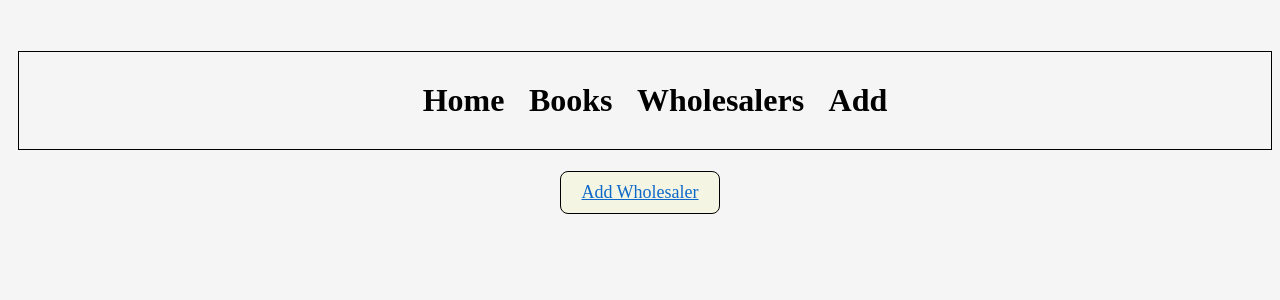
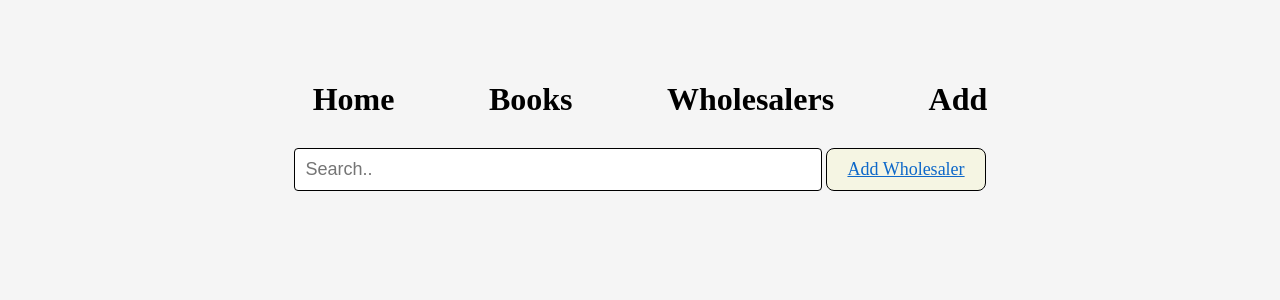
Before and after one commit to markmcgrory/python_project, a Flask app: page /wholesalers in a window 1280 px wide. Shown: the top 300 px of the page. Run offline with Flask 3, Linux system fonts and the light colour scheme; data that the repository does not hold is empty; some libraries are stand-ins or nearby versions.

Commit message:
introduced non-functioning search bar

```diff
--- a/repositories/wholesaler_repository.py
+++ b/repositories/wholesaler_repository.py
@@ -16,7 +16,7 @@ def save(wholesaler):
 def select_all():
     wholesalers = []
 
-    sql = "SELECT * FROM wholesalers ORDER BY nameq"
+    sql = "SELECT * FROM wholesalers ORDER BY name"
     results = run_sql(sql)
 
     for row in results:
--- a/static/style.css
+++ b/static/style.css
@@ -6,7 +6,7 @@ display: flexbox;
 padding: 30px;
 margin-left: 10px;
 margin-top: 20px;
-border: 1px black solid;
+/* border: 1px black solid; */
 /* background-color: rgba(245, 245, 245, 0.571); */
 
 }
@@ -43,11 +43,21 @@ span {
     font-weight: bolder;
     text-decoration: none;
     font-family: newfont;
-    margin-left: 20px;
+    margin-left: 30px;
     color:black;
+    padding: 20px;
+    margin-right: 20px;
+
 }
 
-
+.search {
+    width: 40%;
+    padding: 10px;
+    margin-bottom: 15px;
+    border: 1px solid;
+    border-radius: 4px;
+    font-size: large;
+}
 
 body {
 
@@ -63,9 +73,6 @@ body {
 
 }
 
-.header {
-    position:relative
-}
 
 
 select {
@@ -123,7 +130,8 @@ a {
 
 
 footer {
-    margin-top: 400px;
+
+    margin-top: 200px;
     font-family: newfont;
     font-style: italic;
     font-weight:lighter;
--- a/templates/base.html
+++ b/templates/base.html
@@ -10,7 +10,6 @@
 <body>
   <header>
     <br>
-    <!-- <p><div class="shop-name"> Wilton St. Bookshop</div></p> -->
     <nav>
           <div class="nav-bar">
           <a href="/" class="nav-item">Home</a>
@@ -18,6 +17,7 @@
           <a href="/wholesalers" class="nav-item">Wholesalers</a>
           <a href="/add" class="nav-item">Add</a>
       </nav>
+
     </header>
   </body>
 
--- a/templates/books/index.html
+++ b/templates/books/index.html
@@ -2,6 +2,7 @@
 
 {% block content %}
 <br>
+<input class="search" type="text" placeholder="Search..">
 {% for book in books %}
 
 
--- a/templates/index.html
+++ b/templates/index.html
@@ -1,6 +1,11 @@
 {% extends 'base.html' %}
 
 {% block content %}
+
+<br>
+<br>
+<br>
+<img src="static/image/pexels-ksenia-chernaya-3952078.jpg">
 
 <footer>
     <br>
--- a/templates/wholesalers/index.html
+++ b/templates/wholesalers/index.html
@@ -2,7 +2,7 @@
 
 {% block content %}
 
-<br>
+<input class="search" type="text" placeholder="Search..">
 
 {% for wholesaler in wholesalers %}
 
```
Also changed, not shown: static/image/pexels-ksenia-chernaya-3952078.jpg (added).
